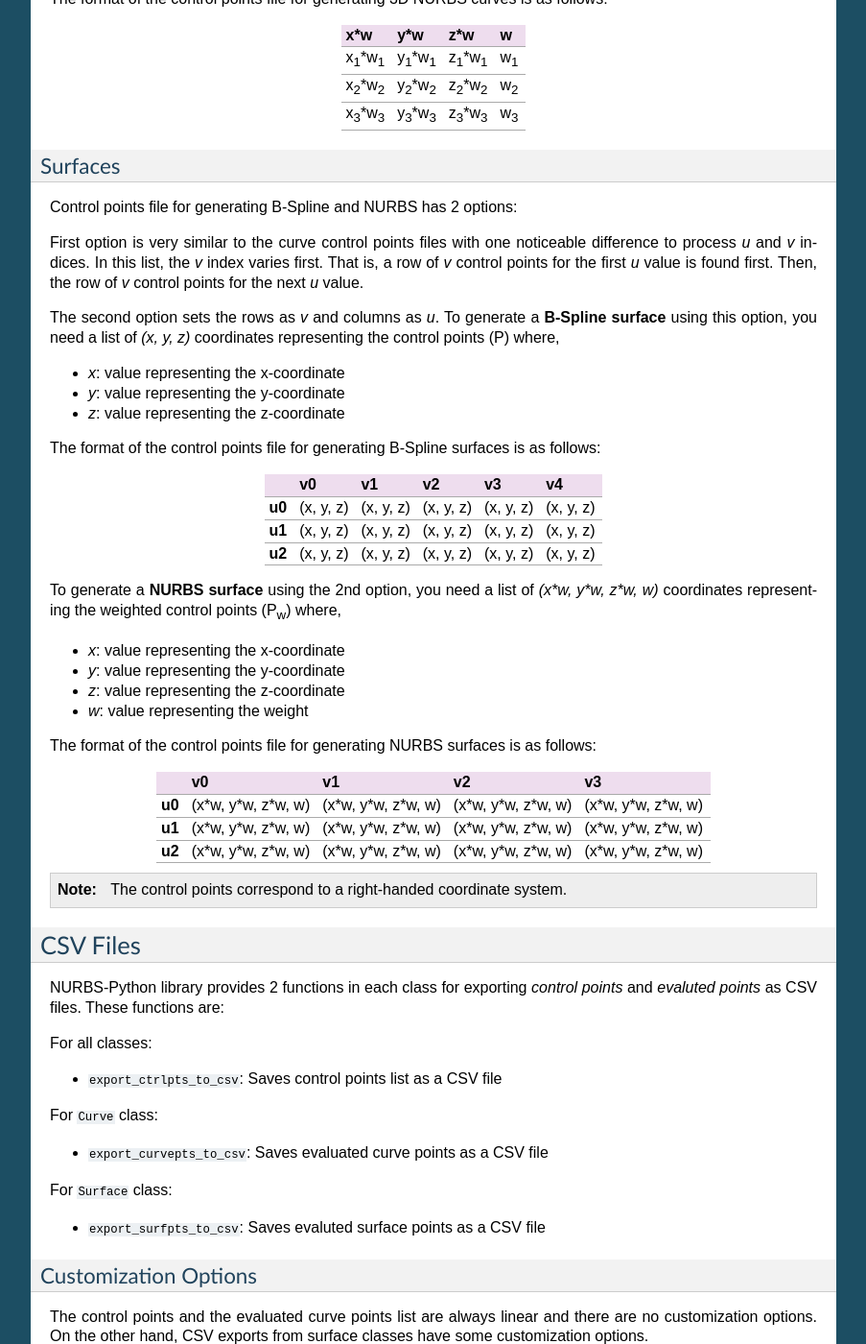
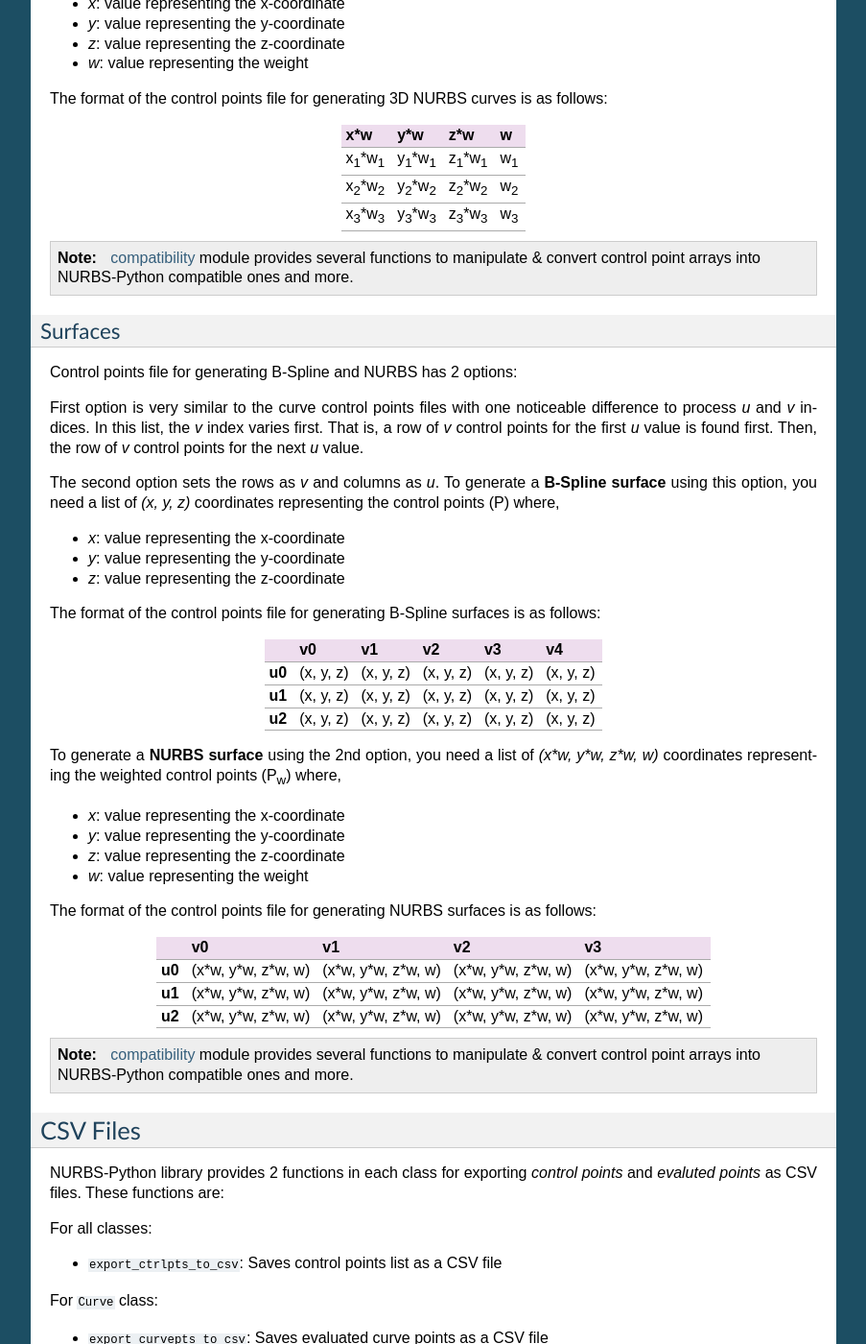
Before and after one commit to orbingol/NURBS-Python, a Sphinx documentation site: the page built from docs/file_formats.rst, in a window 1280 px wide and 1400 px high, scrolled down 1490 px. Shown: the whole window at 96% size, without its empty margins (198-1101 px from the left). Built offline with Sphinx 7.4.7, drawn with Linux system fonts in a browser that asks for light colours; formulas are drawn with MathJax 3; some of the changed text lies outside the part shown.

Commit message:
Documentation updates

```diff
--- a/docs/file_formats.rst
+++ b/docs/file_formats.rst
@@ -1,5 +1,7 @@
 File Formats
 ^^^^^^^^^^^^
+
+NURBS-Python uses right-handed notation in input and output files.
 
 TXT Files
 =========
@@ -53,6 +55,11 @@ The format of the control points file for generating **2D NURBS curves** is as f
 | x\ :sub:`3`\*w\ :sub:`3`  | y\ :sub:`3`\*w\ :sub:`3`  | w\ :sub:`3` |
 +---------------------------+---------------------------+-------------+
 
+.. note::
+
+    :doc:`compatibility <module_compatibility>` module provides several functions to manipulate & convert control
+    point arrays into NURBS-Python compatible ones and more.
+
 3D Curves
 ---------
 
@@ -94,6 +101,11 @@ The format of the control points file for generating 3D NURBS curves is as follo
 +---------------------------+---------------------------+---------------------------+-------------+
 | x\ :sub:`3`\*w\ :sub:`3`  | y\ :sub:`3`\*w\ :sub:`3`  | z\ :sub:`3`\*w\ :sub:`3`  | w\ :sub:`3` |
 +---------------------------+---------------------------+---------------------------+-------------+
+
+.. note::
+
+    :doc:`compatibility <module_compatibility>` module provides several functions to manipulate & convert control
+    point arrays into NURBS-Python compatible ones and more.
 
 Surfaces
 --------
@@ -144,7 +156,10 @@ The format of the control points file for generating NURBS surfaces is as follow
 | **u2** | (x\*w, y\*w, z\*w, w) | (x\*w, y\*w, z\*w, w) | (x\*w, y\*w, z\*w, w) | (x\*w, y\*w, z\*w, w) |
 +--------+-----------------------+-----------------------+-----------------------+-----------------------+
 
-.. note:: The control points correspond to a right-handed coordinate system.
+.. note::
+
+    :doc:`compatibility <module_compatibility>` module provides several functions to manipulate & convert control
+    point arrays into NURBS-Python compatible ones and more.
 
 CSV Files
 =========
@@ -257,4 +272,4 @@ STL Files
 
 Exporting to STL files works in the same way explained in OBJ Files section. To export a NURBS surface as a .stl file,
 you can use :py:func:`.save_stl()` function. This function saves in binary format by default but there is an option to
-change the save file format to plain text. Please see the documentation for details.
+change the save file format to plain text. Please see the :doc:`documentation <module_exchange>` for details.
```
Also changed, not shown: 1 other file.
